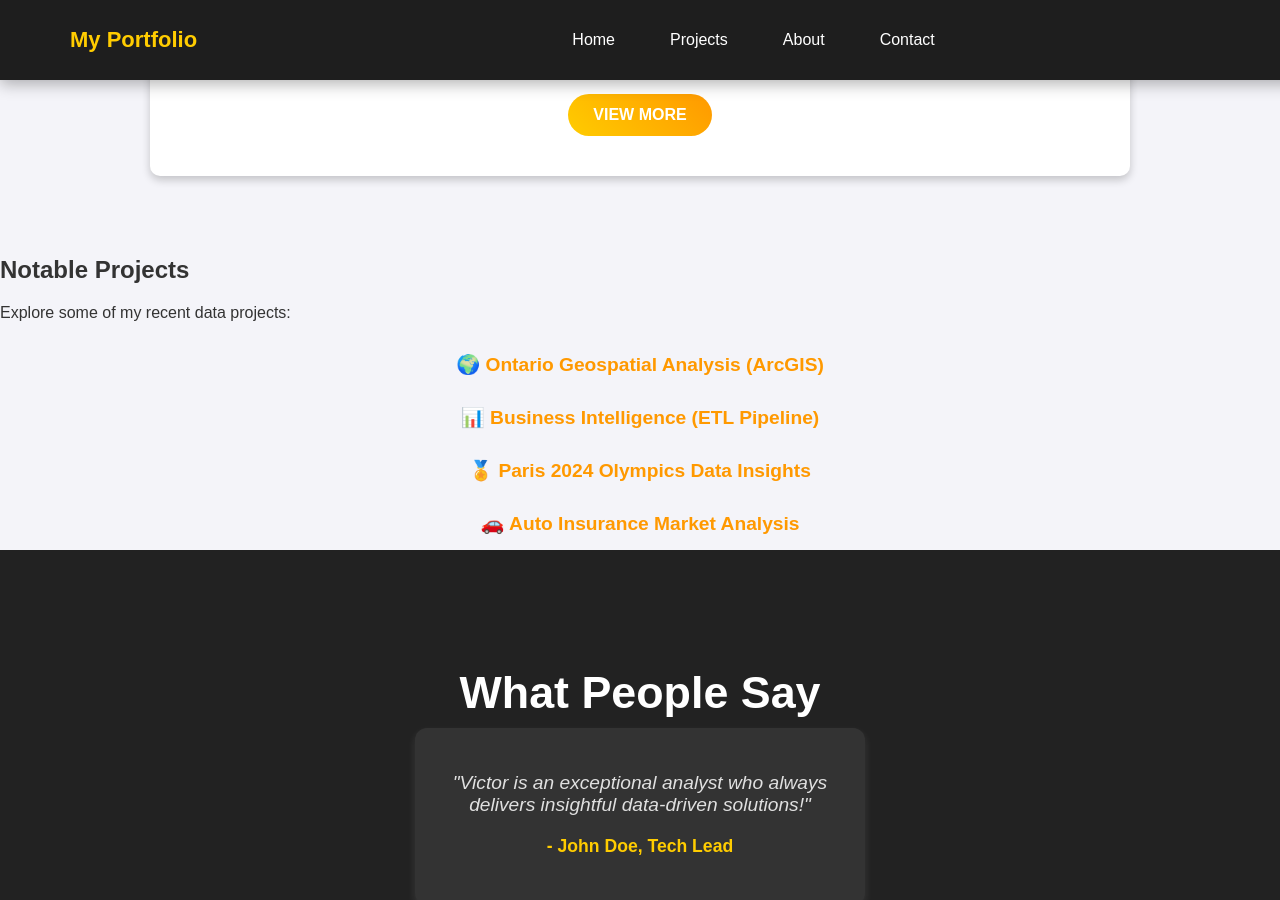
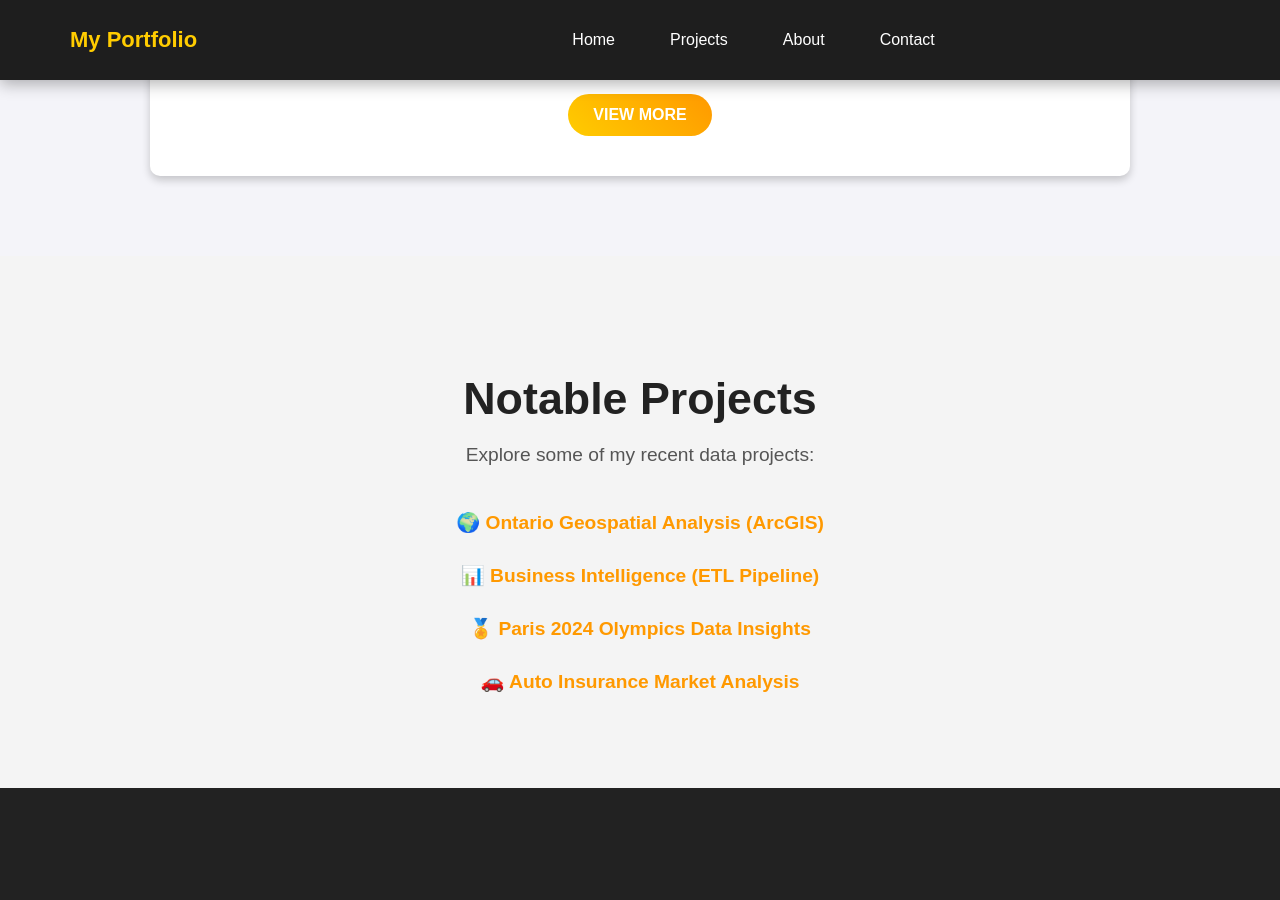
Before and after one commit to Vicmandip1/Portfolio, a Jekyll site: the page about.html, which Jekyll copies as it is, in a window 1280 px wide and 900 px high, scrolled down 2790 px. Built offline with Jekyll 4.4.1, drawn with Linux system fonts in a browser that asks for light colours.

Commit message:
Update about.html

```diff
--- a/about.html
+++ b/about.html
@@ -154,9 +154,8 @@
     </div>
 </section>
 
-    <!-- Featured Projects -->
-<section class="projects">
-    <div class="container">
+<!-- Notable Projects Section -->
+<section class="projects-section">
     <h2>Notable Projects</h2>
     <p>Explore some of my recent data projects:</p>
     <ul class="project-list">
@@ -165,7 +164,6 @@
         <li><a href="https://github.com/Vicmandip1/Paris-Olympics-2024" target="_blank">🏅 Paris 2024 Olympics Data Insights</a></li>
         <li><a href="https://github.com/Vicmandip1/Auto-Insurance-Analysis---Power-BI" target="_blank">🚗 Auto Insurance Market Analysis</a></li>
     </ul>
-    </div>
 </section>
 
 <!-- Testimonials Section -->
```
Lines whose indentation alone changed are shown as unchanged.
